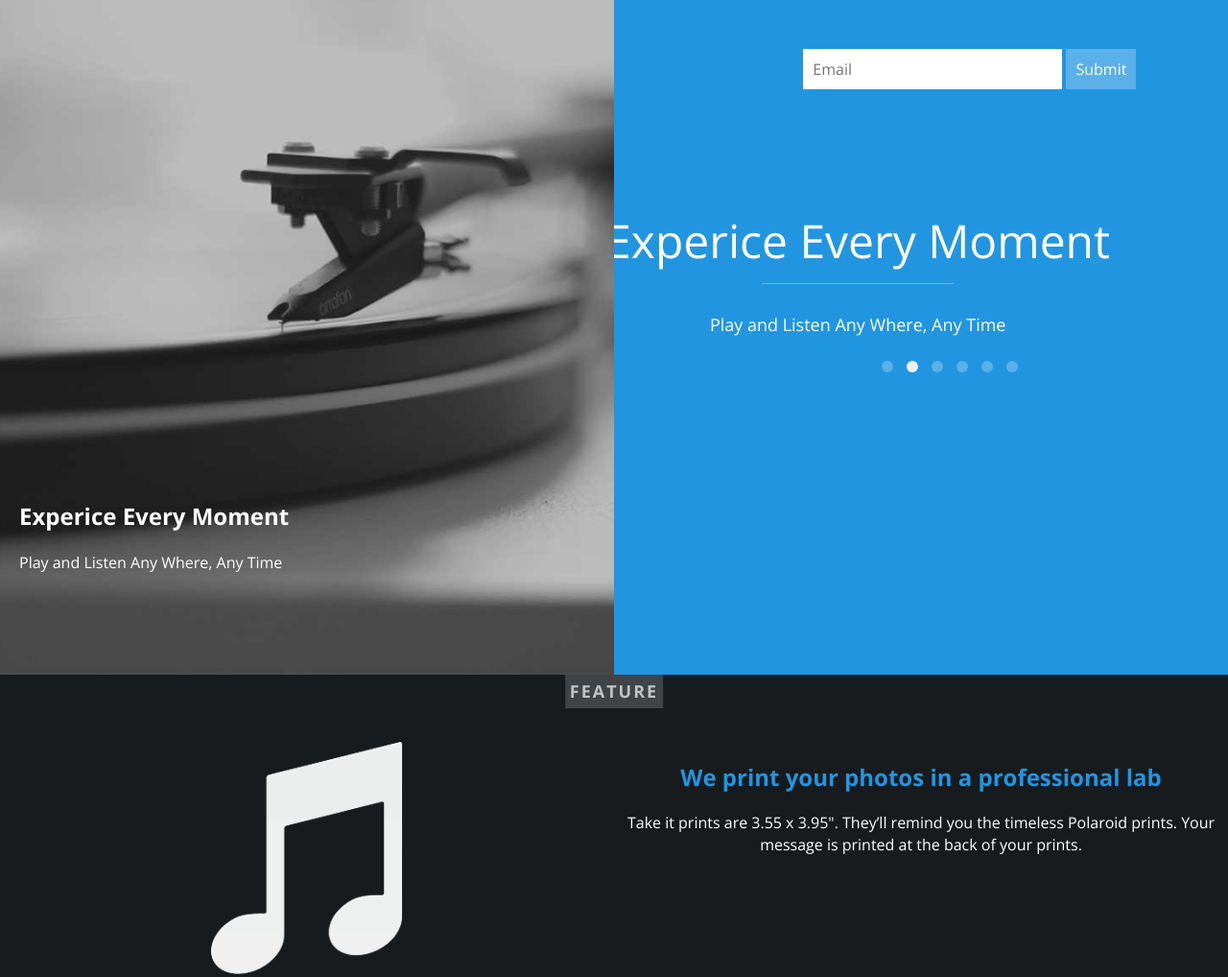
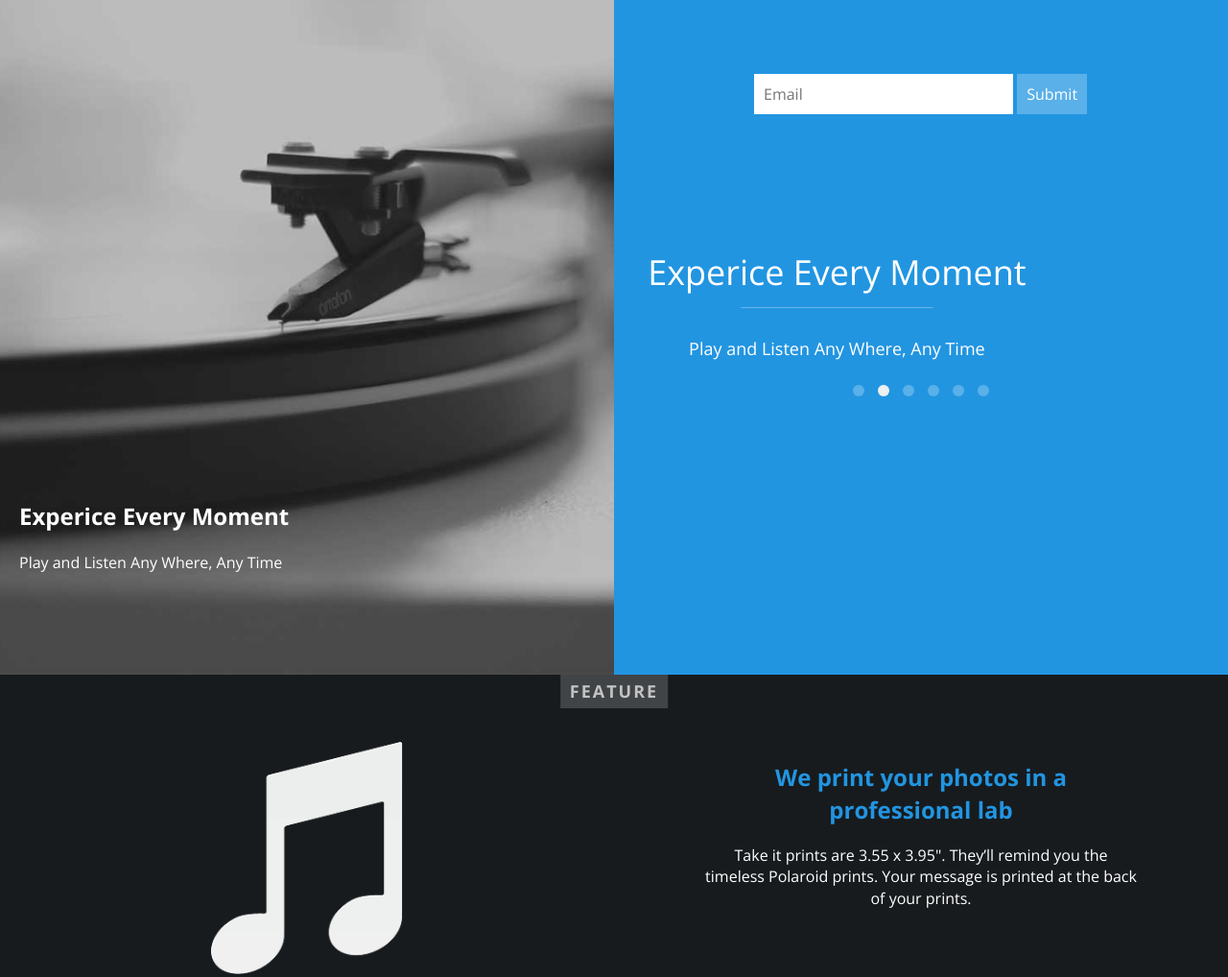
Before and after one commit to enlivit/surangy, a plain HTML site: page index.html in a window 1280 px wide. Shown: the part 97-1115 px from the top of the page at 96% size. Drawn offline with nearby package versions, Linux system fonts and the light colour scheme.

Commit message:
bug fixed

```diff
--- a/css/main.css
+++ b/css/main.css
@@ -67,6 +67,7 @@ body{font-family: 'Open Sans', sans-serif;}
     position: relative;
     /*background-size: cover;*/
 }
+.col2 .mid{width: 450px; margin: 0 auto;}
 .section1 .top{   width: 100%; }
 .section1 .bottom{position: absolute;bottom: 90px;left: 20px; width: 100%; color: #FFF; }
 .section1 .col2{ height: 100%;}
@@ -80,20 +81,20 @@ body{font-family: 'Open Sans', sans-serif;}
 .menu li a{display: inline-block; padding: 10px;
     color: #fff; text-decoration: none;}
 /*.bottom{width: 100%; height: 50%; overflow: hidden; background: rgba(0,0,0,.2); position: absolute;bottom: 0px; left: 0px;}*/
-.owl-carousel{ text-align: center; color: #fff; position: relative; width: 700px; margin: 0 auto;
+.owl-carousel{ text-align: center; color: #fff; position: relative; width: 100%; margin: 0 auto;
     top: 30%;}
 /*.owl-carousel .owl-stage{ margin: 0 auto; width: 100% !important;}*/
 /*.owl-carousel .owl-item{  width: 100% !important;}*/
 .owl-carousel h2, .owl-carousel p{margin: 0;}
-.owl-carousel h2{font-size: 48px; font-weight: 300; position: relative;}
+.owl-carousel h2{font-size: 36px; font-weight: 300; position: relative;}
 .owl-carousel h2:after{content:"";display:block;position: relative; width:200px; height: 1px; background: #65b5ea; margin: 10px auto 10px auto;}
 .owl-carousel p{font-size: 18px; margin-top: 30px; margin-bottom: 10px;}
 .owl-theme .owl-controls .owl-page span {background: #5ab0e9 ; opacity: 1;}
 .owl-theme .owl-controls .owl-page.active span {background: #ecf0f1 ; }
-.subscribe {position: relative;  top:148px;  float: right;display:block;width: 380px; margin: 0 auto; transform: translateX(50%);
+.subscribe {position: relative;  top:100px;display:block;width: 348px;margin: 0 auto; /*transform: translateX(50%);
     -webkit-transform: translateX(50%);
     -moz-transform: translate(50%);
-    -ms-transform: translate(50%); }
+    -ms-transform: translate(50%);*/ }
 .subscribe input{padding: 10px;border: none;}
 .subscribe input[type="submit"]{background: #5ab0e9; border: none; color: #fff;    padding: 10px;  }
 .subscribe input[type="text"]{border: none;width: 250px ;}
@@ -106,7 +107,7 @@ section:not(:first-child){ padding: 70px 0; overflow: hidden; }
 .section2 .feature{position:absolute; top:0px;right:50%; max-width: 100px;    transform: translateX(50%);
     -webkit-transform: translateX(50%);
     -moz-transform: translate(50%);
-    -ms-transform: translate(50%); width: auto; letter-spacing: 2px; font-weight: 700;  margin: 0 auto; color: #c2c3c3; background: #414447; font-size: 18px;padding: 5px; text-align:center;}
+    -ms-transform: translate(50%); width: auto; letter-spacing: 2px; font-weight: 700;  margin: 0 auto; color: #c2c3c3; background: #414447; font-size: 18px;padding: 5px 10px; text-align:center;}
 .section3{text-align: center;}
 .section3 img{width: 200px;}
 .section4{background: #171b1e url("../img/albums.png"); background-repeat: no-repeat; height: 300px; text-align: center;}
--- a/index.html
+++ b/index.html
@@ -86,8 +86,11 @@
     <div class="row">
         <div class="col2"><img src="img/music-icon.png" /></div>
         <div class="col2">
+            <div class="mid">
                 <h2>We print your photos in a professional lab</h2>
                 <p>Take it prints are 3.55 x 3.95". They’ll remind you the timeless Polaroid prints. Your message is printed at the back of your prints.</p>
+            </div>
+
         </div>
     </div>
 
@@ -99,8 +102,10 @@
         <div class="row">
 
             <div class="col2">
+                <div class="mid">
                     <h2>We print your photos in a professional lab</h2>
                     <p>Take it prints are 3.55 x 3.95". They’ll remind you the timeless Polaroid prints. Your message is printed at the back of your prints.</p>
+                </div>
             </div>
             <div class="col2"><img src="img/play-icon.png" /></div>
         </div>
@@ -112,8 +117,10 @@
         <div class="row">
             <div class="col2 bg"></div>
             <div class="col2">
+                <div class="mid">
                     <h2>We print your photos in a professional lab</h2>
                     <p>Take it prints are 3.55 x 3.95". They’ll remind you the timeless Polaroid prints. Your message is printed at the back of your prints.</p>
+                </div>
             </div>
         </div>
 
```
Lines whose indentation alone changed are shown as unchanged.
